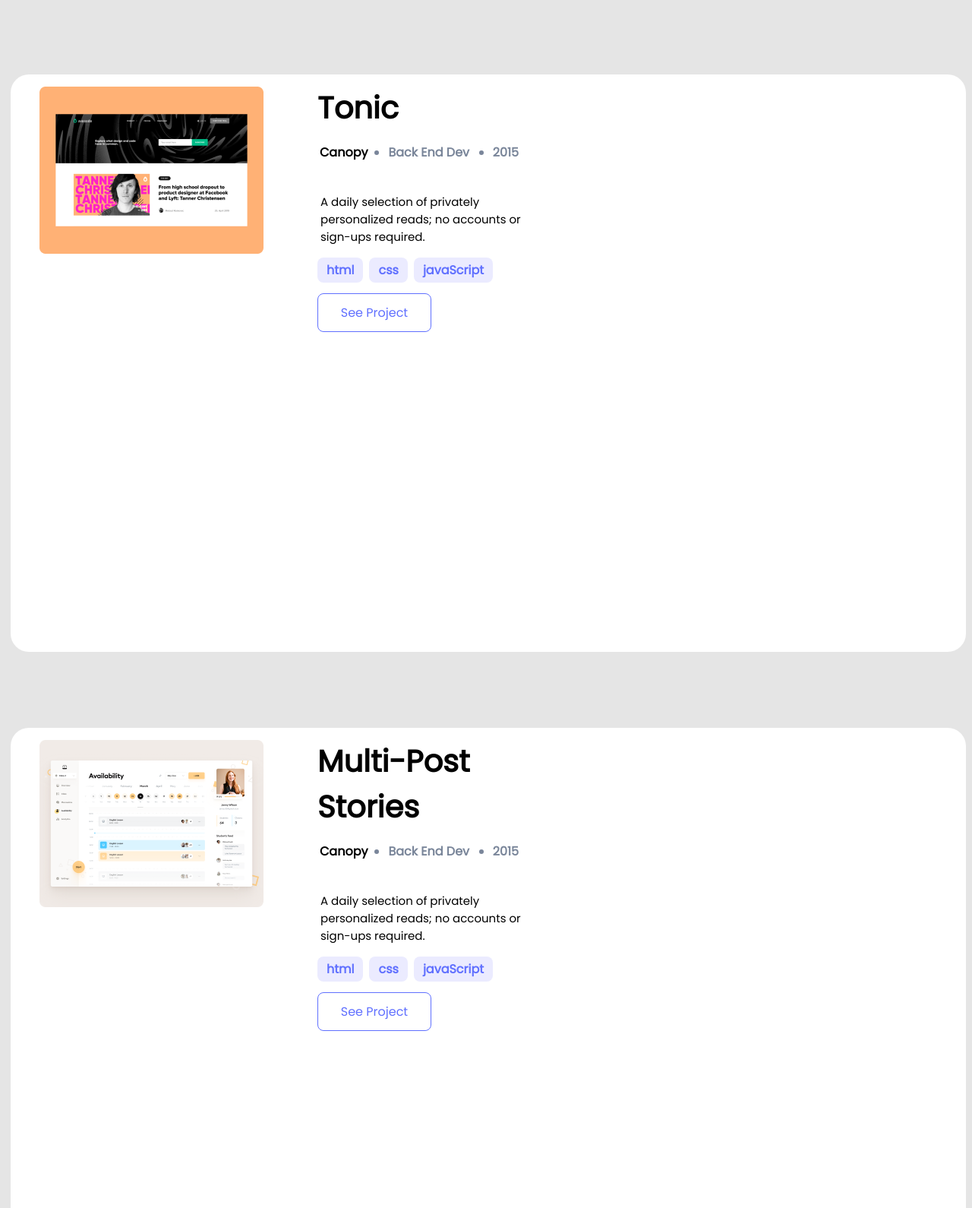
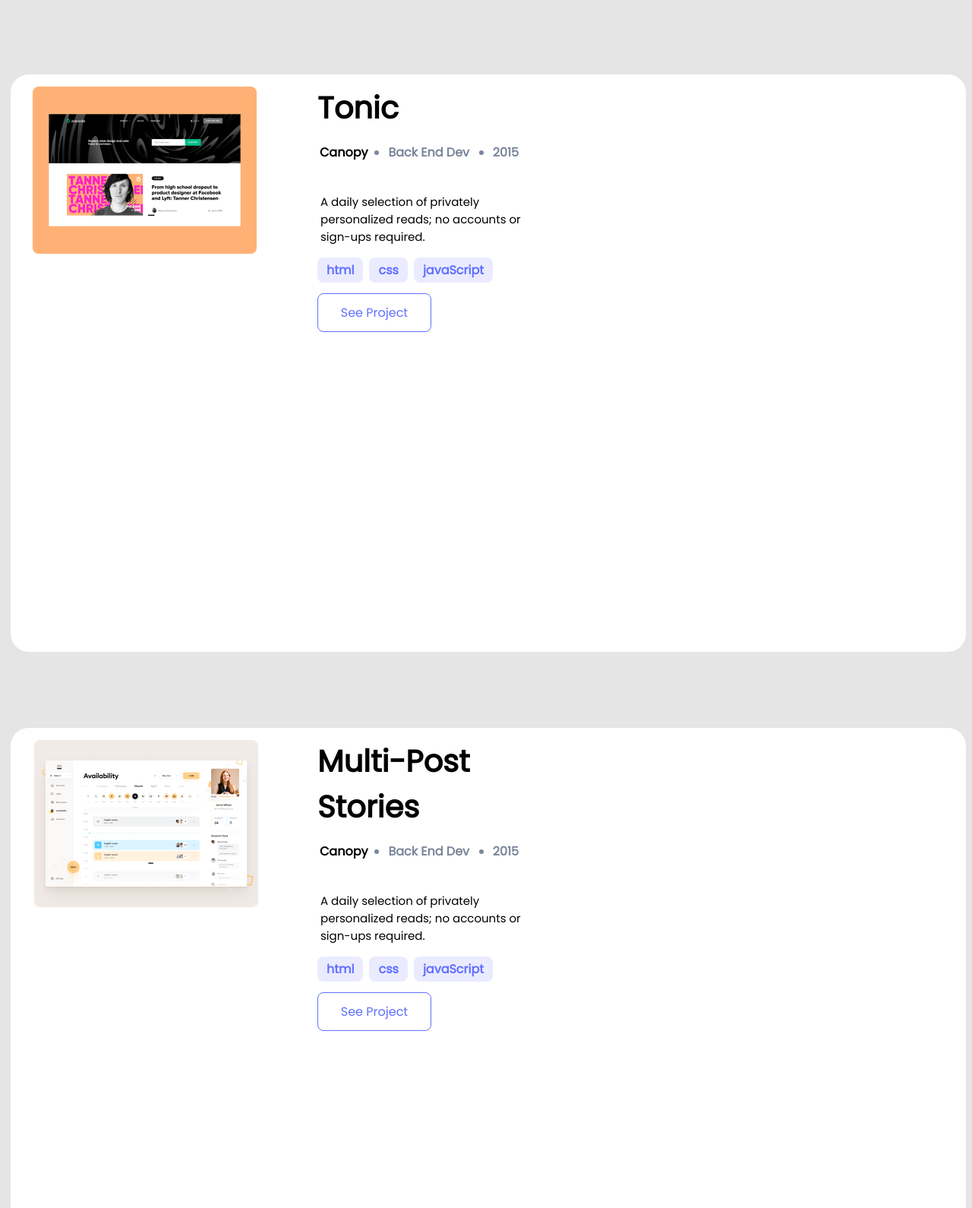
Before and after one commit to GintsM/Portfolio-mobile-version, a plain HTML site: page index.html in a window 1280 px wide. Shown: the part 810-2400 px from the top of the page at 76% size. Drawn offline with Linux system fonts and the light colour scheme.

Commit message:
Title change as requested, changed images on cards

```diff
--- a/css/style.css
+++ b/css/style.css
@@ -120,13 +120,31 @@ a:hover {
 }
 
 .picture {
-  max-height: 220px;
   grid-row: span 2;
   display: flex;
-  margin-inline: 10px;
   justify-content: center;
-  align-items: center;
   padding-right: 10px;
+}
+
+span {
+  background-image: url(../images/Portf1.png);
+  box-sizing: border-box;
+  height: 45vh;
+  width: 110%;
+  background-repeat: no-repeat;
+  padding: 150px;
+}
+
+#second {
+  background-image: url(../images/Portf2.png);
+}
+
+#third {
+  background-image: url(../images/Portf3.png);
+}
+
+#fourth {
+  background-image: url(../images/Portf3.png);
 }
 
 .works {
--- a/index.html
+++ b/index.html
@@ -11,7 +11,7 @@
 </head>
 <body>
   <header class="title-row">
-    <h4 class="header_content" id="logo"><a href="">GintsMisins</a></h4>
+    <h4 class="header_content" id="logo">GintsMisins</h4>
     <nav id="nav">
       <a href="">
         <i class="fa fa-bars"></i>
@@ -48,7 +48,7 @@
   </main>
   <section class="card">
     <figure class="picture">
-      <img src="images/Portf1.png" alt="">
+      <span>_</span>
     </figure>
     <div class="works">
       <h2>Tonic</h2>
@@ -70,7 +70,7 @@
   </section>
   <section class="card">
     <figure class="picture">
-      <img src="images/Portf2.png" alt="">
+      <span id="second">-</span>
     </figure>
     <div class="works">
       <h2>Multi-Post Stories</h2>
@@ -92,7 +92,7 @@
   </section>
   <section class="card">
     <figure class="picture">
-      <img src="images/Portf3.png" alt="">
+      <span id="third">-</span>
     </figure>
     <div class="works">
       <h2>Tonic</h2>
@@ -114,7 +114,7 @@
   </section>
   <section class="card">
     <figure class="picture">
-      <img src="images/Portf4.png" alt="">
+      <span id="fourth">-</span>
     </figure>
     <div class="works">
       <h2>Multi-Post Stories</h2>
```
